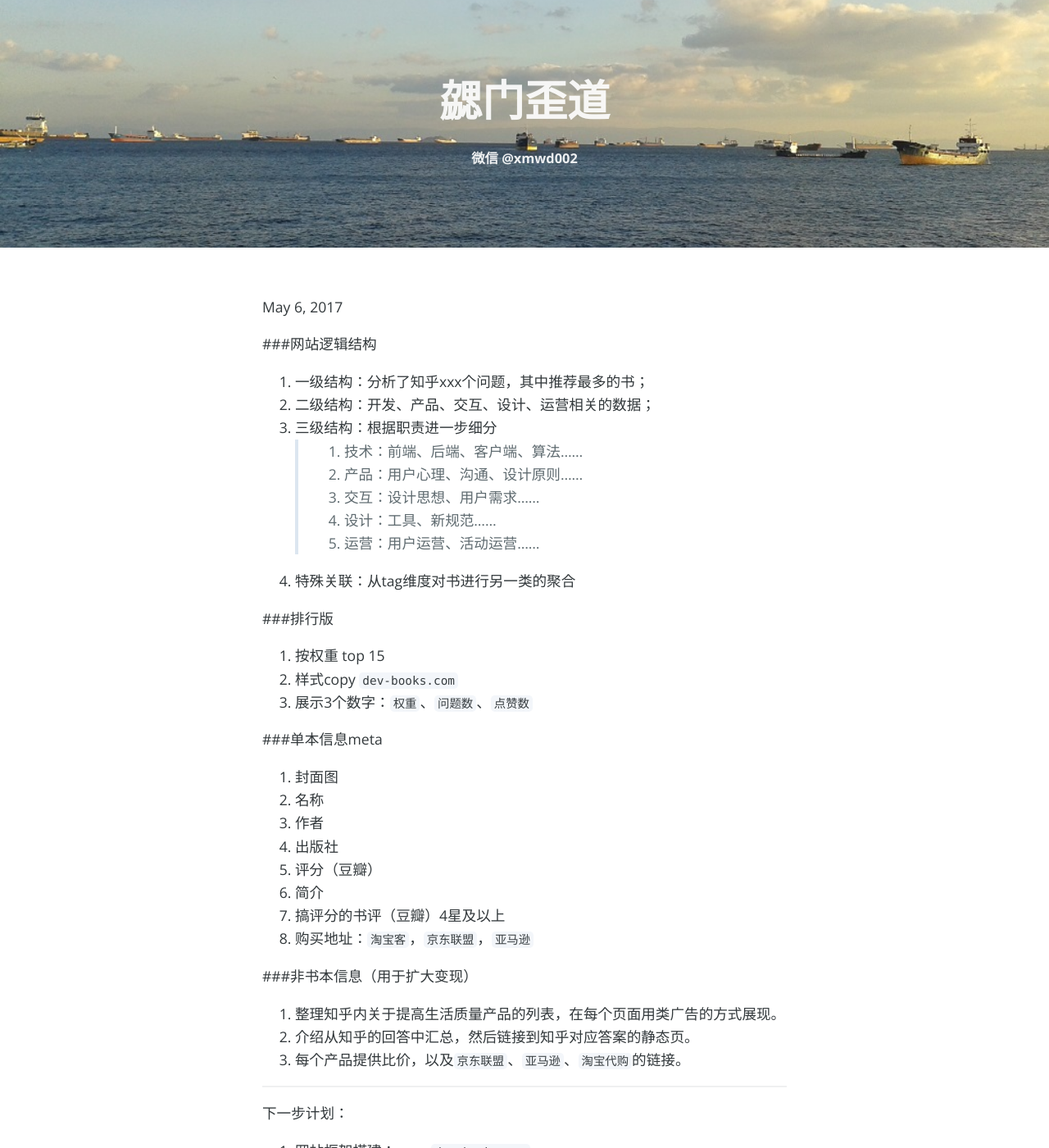
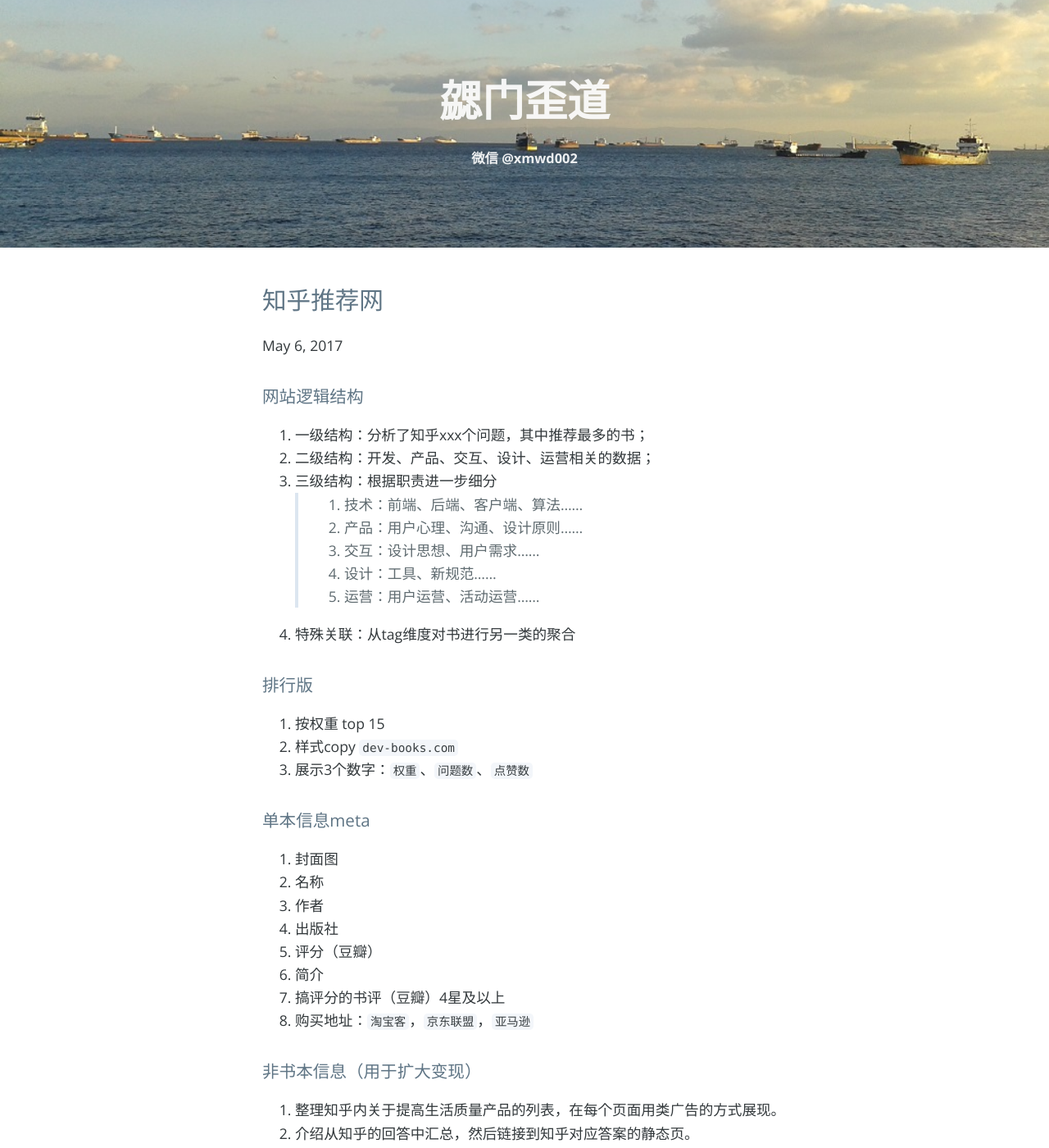
Before and after one commit to shaneliu/shaneliu.github.io, a Jekyll site: the page built from _posts/2017-05-06-dev-books.md, in a window 1280 px wide and 1400 px high. Shown: the whole window at 82% size. Built offline with Jekyll 4.4.1, drawn with Linux system fonts in a browser that asks for light colours; nearby versions of some CDN libraries; our own code applies the rules of GitHub Pages for plain Markdown files; comment, search, counter and statistics services are not loaded.

Commit message:
fix syntax bug

```diff
--- a/_posts/2017-05-06-dev-books.md
+++ b/_posts/2017-05-06-dev-books.md
@@ -16,13 +18,13 @@
 >5. 运营：用户运营、活动运营……
 4. 特殊关联：从tag维度对书进行另一类的聚合
 
-###排行版
+### 排行版 ###
 
 1. 按权重 top 15
 2. 样式copy `dev-books.com`
 3. 展示3个数字：`权重`、`问题数`、`点赞数`
 
-###单本信息meta
+### 单本信息meta ###
 
 1. 封面图
 2. 名称
@@ -33,7 +35,7 @@
 7. 搞评分的书评（豆瓣）4星及以上
 8. 购买地址：`淘宝客`，`京东联盟`，`亚马逊`
 
-###非书本信息（用于扩大变现）
+### 非书本信息（用于扩大变现） ###
 
 1. 整理知乎内关于提高生活质量产品的列表，在每个页面用类广告的方式展现。
 2. 介绍从知乎的回答中汇总，然后链接到知乎对应答案的静态页。
@@ -41,7 +43,7 @@
 
 ---------------------
 
-下一步计划：
+### 下一步计划 ###
 
 1. 网站框架搭建：copy `dev-books.com`;
 2. 整理三级结构页面的主关键词，输出query-url对应表；
```
Also changed, not shown: other parts of _posts/2017-05-06-dev-books.md (+6 -4 lines).
